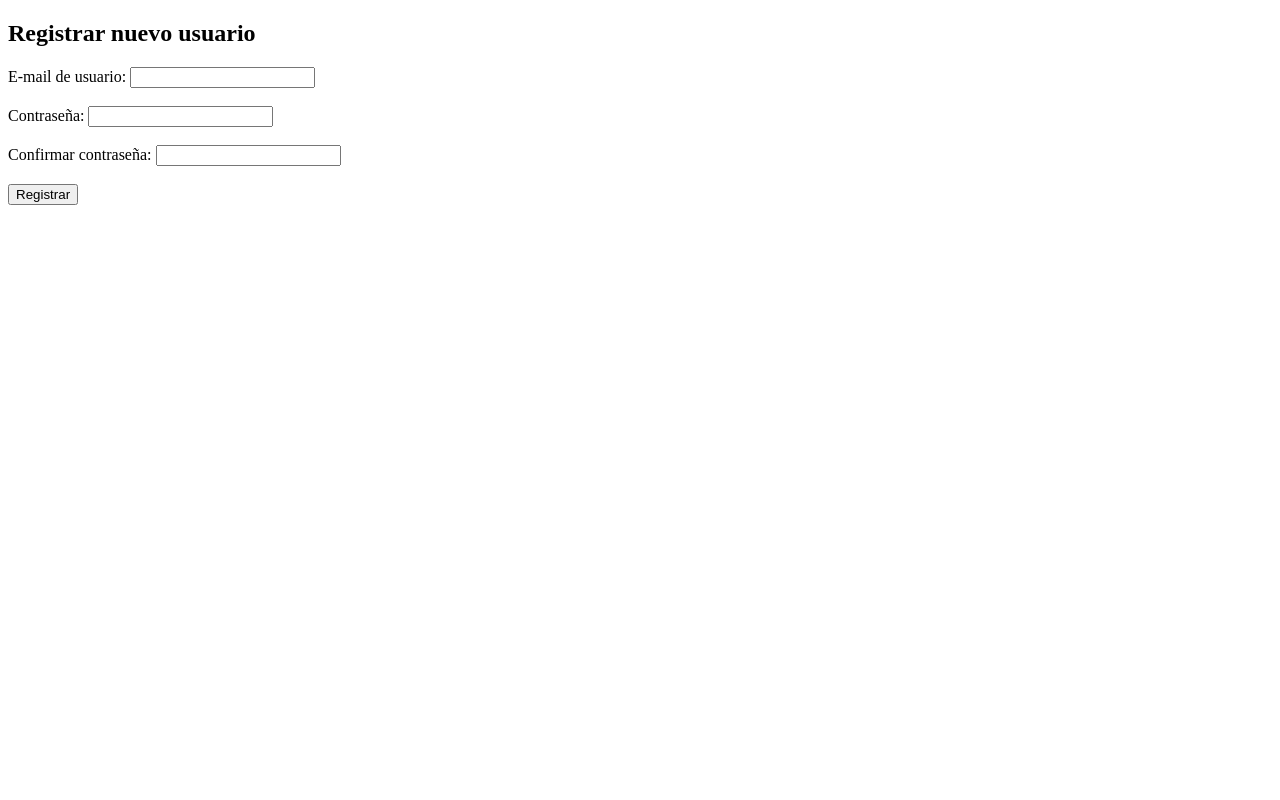
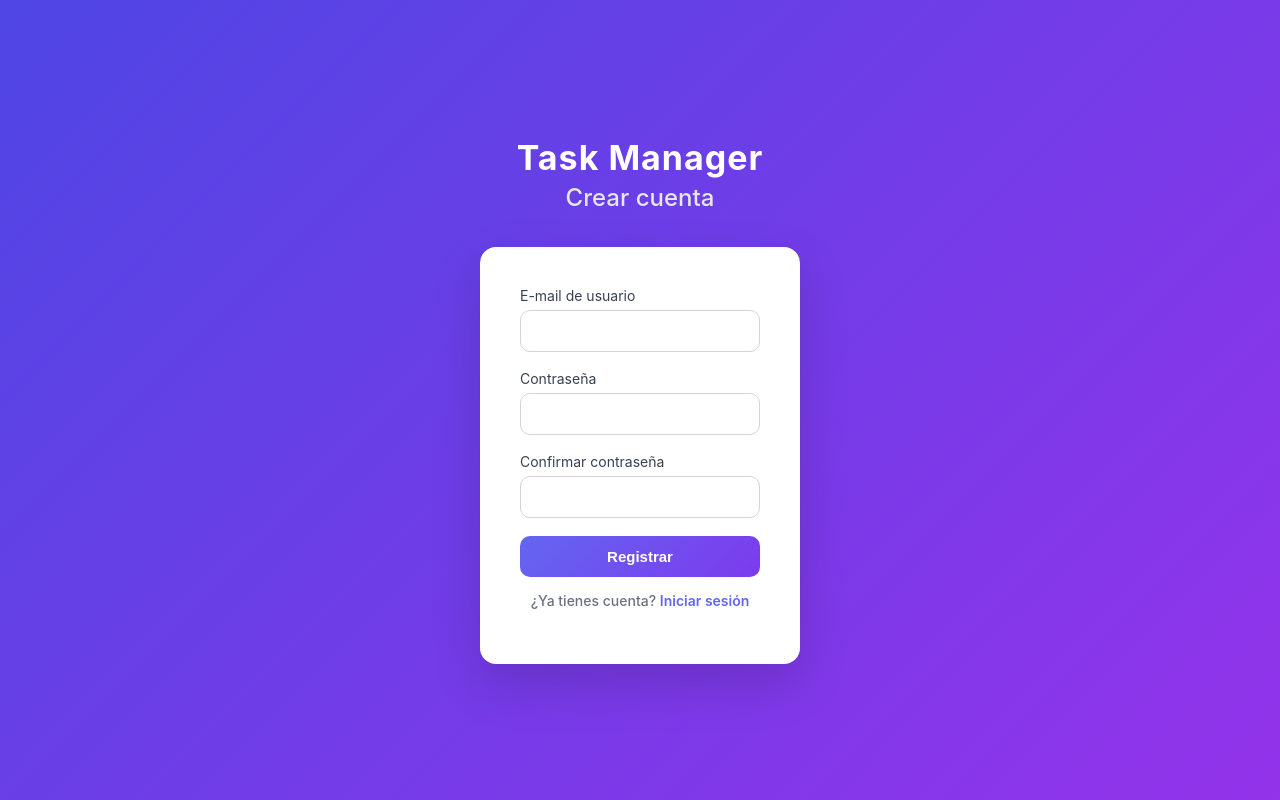
Before and after one commit to ismaelsandev/Task-manager, a PHP site: page /register.php in a window 1280 px wide. Run offline with PHP 8.4, Linux system fonts and the light colour scheme.

Commit message:
Se ha mejorado el aspecto visual de la pantalla de login y registro mediante reglas css en un nuevo archivo de estilos: stylesLoginRegistry.css También se ha modificado un poco el html de los archivos login.php y register.php

```diff
--- /dev/null
+++ b/css/stylesLoginRegistry.css
@@ -0,0 +1,146 @@
+/* Reset básico */
+* {
+    margin: 0;
+    padding: 0;
+    box-sizing: border-box;
+}
+
+/* Fondo general */
+body {
+    font-family: 'Inter', sans-serif;
+    background: linear-gradient(135deg, #4f46e5, #9333ea);
+    height: 100vh;
+    display: flex;
+    flex-direction: column;
+    align-items: center;
+    justify-content: center;
+}
+
+/* Contenedor del formulario */
+form {
+    margin-top: 10px;
+    background: white;
+    padding: 40px;
+    border-radius: 16px;
+    width: 320px;
+    box-shadow: 0 20px 50px rgba(0,0,0,0.15);
+    animation: fadeIn 0.6s ease;
+}
+
+/* Animación suave */
+@keyframes fadeIn {
+    from {
+        opacity: 0;
+        transform: translateY(15px);
+    }
+    to {
+        opacity: 1;
+        transform: translateY(0);
+    }
+}
+
+/* Título */
+h2 {
+    text-align: center;
+    margin-bottom: 20px;
+    color: #ffffff;
+}
+
+/* Labels */
+label {
+    display: block;
+    margin-bottom: 6px;
+    font-size: 14px;
+    color: #374151;
+}
+
+/* Inputs */
+input {
+    width: 100%;
+    padding: 12px;
+    margin-bottom: 18px;
+    border-radius: 10px;
+    border: 1px solid #d1d5db;
+    font-size: 14px;
+    transition: all 0.2s ease;
+}
+
+/* Focus en inputs */
+input:focus {
+    outline: none;
+    border-color: #6366f1;
+    box-shadow: 0 0 0 3px rgba(99,102,241,0.2);
+}
+
+/* Botón */
+button {
+    width: 100%;
+    padding: 12px;
+    border: none;
+    border-radius: 10px;
+    background: linear-gradient(135deg, #6366f1, #7c3aed);
+    color: white;
+    font-size: 15px;
+    font-weight: 600;
+    cursor: pointer;
+    transition: all 0.25s ease;
+}
+
+/* Hover botón */
+button:hover {
+    transform: translateY(-2px);
+    box-shadow: 0 10px 20px rgba(0,0,0,0.2);
+}
+
+/* Mensaje de error */
+p {
+    text-align: center;
+    margin-bottom: 15px;
+    font-size: 14px;
+    font-weight: 500;
+}
+
+/* Título app */
+.app-title {
+    color: white;
+    font-size: 34px;
+    font-weight: 700;
+    margin-bottom: 5px;
+    letter-spacing: 1px;
+}
+
+/* Subtítulo */
+.login-title {
+    color: #e5e7eb;
+    margin-bottom: 25px;
+    font-weight: 500;
+}
+
+/* Error */
+.error {
+    color: #fecaca;
+    margin-bottom: 15px;
+    font-size: 14px;
+}
+
+/* Link registro */
+.register-link {
+    margin-top: 15px;
+    text-align: center;
+    font-size: 14px;
+    color: #6b7280;
+}
+
+.register-link a {
+    color: #6366f1;
+    text-decoration: none;
+    font-weight: 600;
+}
+
+.register-link a:hover {
+    text-decoration: underline;
+}
+
+.success {
+    color: #bbf7d0;
+}
--- a/register.php
+++ b/register.php
@@ -41,21 +41,33 @@
 <!DOCTYPE html>
 <html>
     <head>
-        <title>Registro - CRM</title>
+        <title>Registro task manager</title>
+        <link rel="stylesheet" href="css/stylesLoginRegistry.css">
     </head>
     <body>
-        <h2>Registrar nuevo usuario</h2>
+        <h1 class="app-title">Task Manager</h1>
+        <h2 class="login-title">Crear cuenta</h2>
+
         <?php if ($mensaje): ?>
-            <p style="color: <?= strpos($mensaje, 'correctamente') !== false ? 'green' : 'red' ?>"><?= $mensaje ?></p>
+            <p class="<?= strpos($mensaje,'correctamente') !== false ? 'success' : 'error' ?>">
         <?php endif; ?>
+
         <form method="POST" action="register.php">
-            <label>E-mail de usuario:</label>
-            <input type="text" name="useremail" required><br><br>
-            <label>Contraseña:</label>
-            <input type="password" name="password" required><br><br>
-            <label>Confirmar contraseña:</label>
-            <input type="password" name="confirm_password" required><br><br>
+            <label>E-mail de usuario</label>
+            <input type="text" name="useremail" required>
+
+            <label>Contraseña</label>
+            <input type="password" name="password" required>
+
+            <label>Confirmar contraseña</label>
+            <input type="password" name="confirm_password" required>
+
             <button type="submit">Registrar</button>
+
+            <p class="register-link">
+                ¿Ya tienes cuenta?
+                <a href="login.php">Iniciar sesión</a>
+            </p>
         </form>
     </body>
 </html>
```
Also changed, not shown: login.php (+17 -7 lines).
